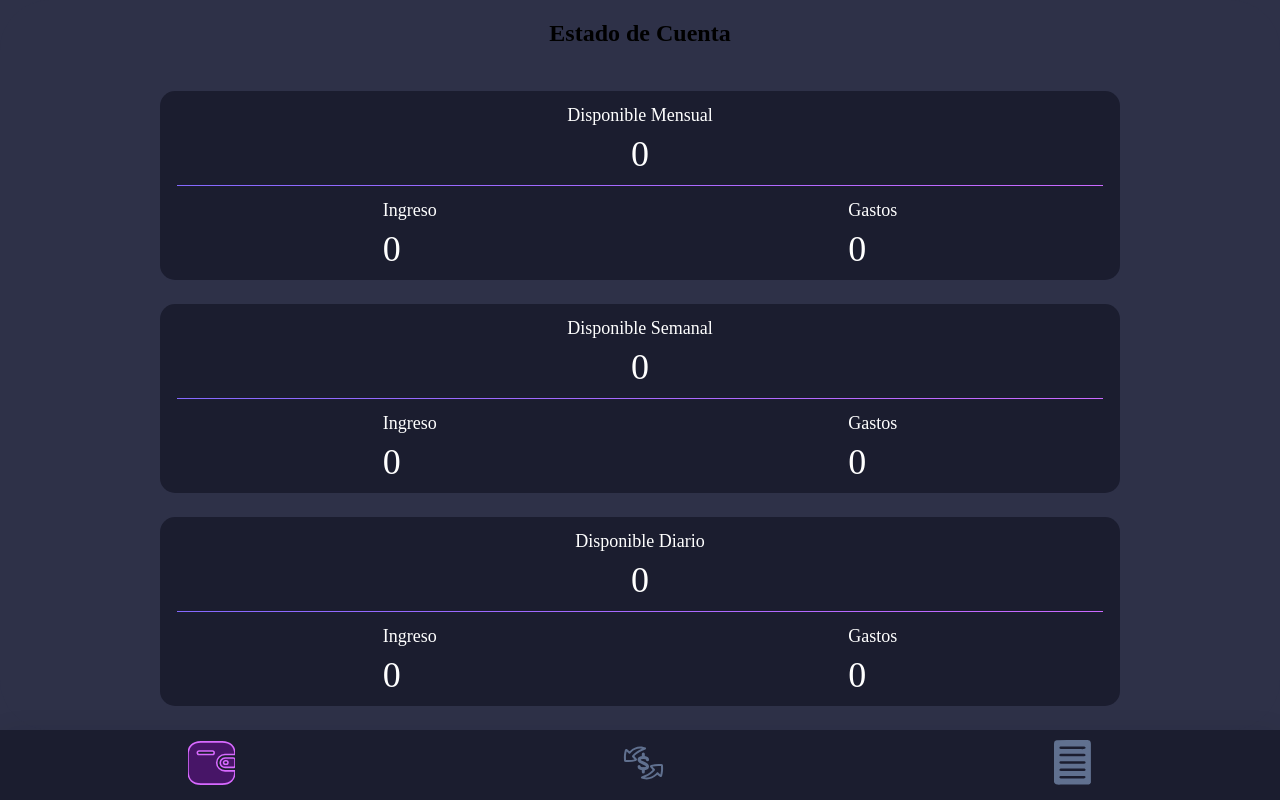
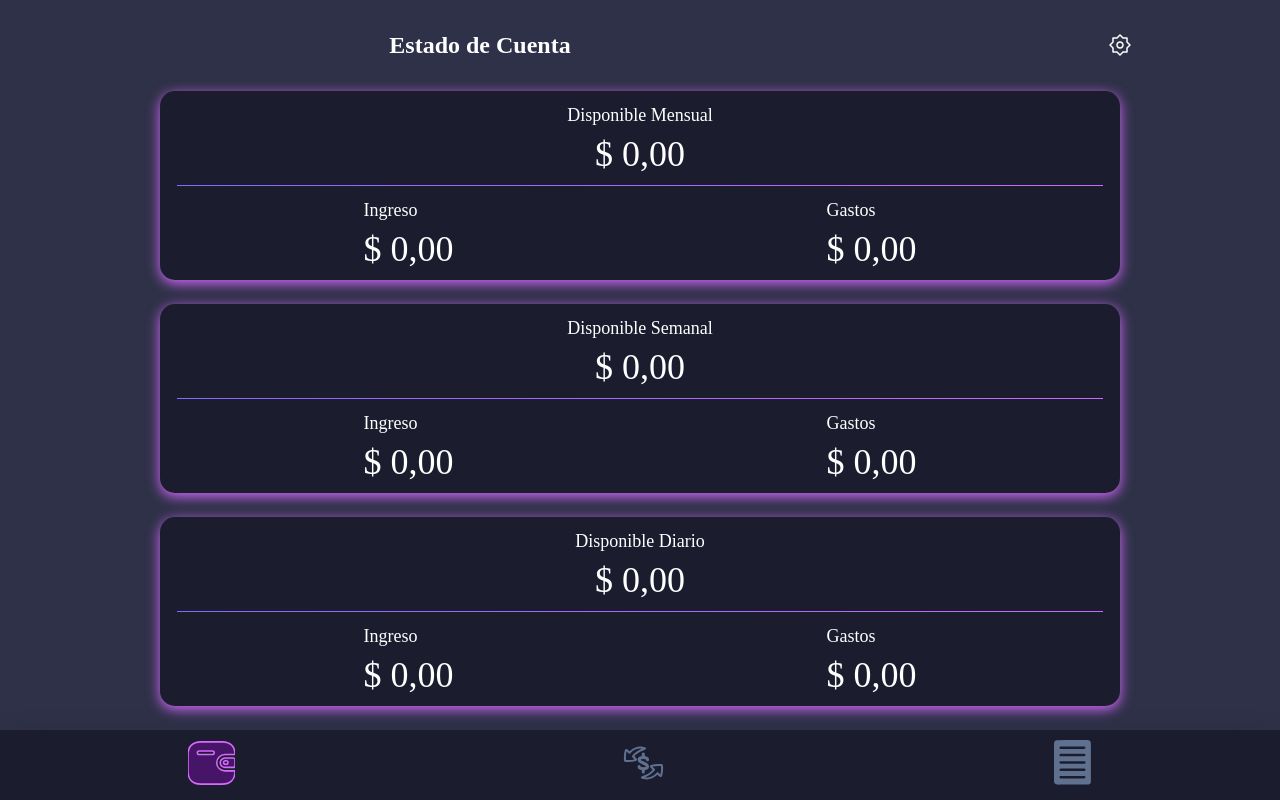
Before and after one commit to juanpa77/App_Control_de_Gastos, a React (Create React App) app: page / in a window 1280 px wide. Built offline with nearby package versions, Linux system fonts and the light colour scheme.

Commit message:
add formatNumber function, add touch swipe to switch views

```diff
--- a/src/components/account-sumary/accountSumary.tsx
+++ b/src/components/account-sumary/accountSumary.tsx
@@ -1,17 +1,28 @@
-
+import { ReactComponent as Config } from "./assets/config.svg";
 import { Idb } from "../../utility/IDB";
 import { Balance } from "./cardBalanse"
+import { Modal } from "../modal/modal";
+import { useModal } from "../../hooks/useModal";
 
 
 export const AccountSumary = (props: { db: Idb; })=> {
   const {db} = props;
+  const [isOpneModal, openModal, closeModal] = useModal();
 
     return (
         <div className="accountSumary">
-            <h2>Estado de Cuenta</h2>
+            <div className="accountSumary__footer">
+                <div className="accountSumary__title">
+                    <h2>Estado de Cuenta</h2>
+                </div>
+                <Config onClick={openModal}/>
+            </div>
             <Balance db={db} dateRanges='Mensual' />
             <Balance db={db} dateRanges='Semanal' />
             <Balance db={db} dateRanges='Diario' />
+            <Modal className="config" isOpenModal={isOpneModal} closeModal={closeModal}>
+
+            </Modal>
         </div>
     )
 }
--- a/src/components/account-sumary/cardBalanse.tsx
+++ b/src/components/account-sumary/cardBalanse.tsx
@@ -1,6 +1,7 @@
 import { CardData } from "./cardData";
 import { useEffect, useState } from "react";
 import { Idb } from "../../utility/IDB";
+import { formatNumber } from "../../utility/formatDate";
 
 
 export const Balance = (props: {db: Idb, dateRanges: string}) => {
@@ -26,11 +27,11 @@ export const Balance = (props: {db: Idb, dateRanges: string}) => {
     return (
         <div className="cardBalance">
             <CardData name="containerAvailable" tipeData={"Disponible "+dateRanges}
-            value={available} />
+            value={formatNumber(available)} />
             <div className="line"></div>
             <div className="containerTipeOfData">
-                <CardData name="containerIcome" tipeData="Ingreso" value={income}/>
-                <CardData name="containerExpense" tipeData="Gastos" value={expenses}/>
+                <CardData name="containerIcome" tipeData="Ingreso" value={formatNumber(income)}/>
+                <CardData name="containerExpense" tipeData="Gastos" value={formatNumber(expenses)}/>
             </div>
         </div>
     )
--- a/src/components/account-sumary/cardData.tsx
+++ b/src/components/account-sumary/cardData.tsx
@@ -1,5 +1,5 @@
 
-export const CardData = (props: { name: string; value: number; tipeData: string; }) => {
+export const CardData = (props: { name: string; value: string; tipeData: string; }) => {
     const {name, value, tipeData} = props;
 
     return(
--- a/src/components/add-new-transaction/add-Transaction.tsx
+++ b/src/components/add-new-transaction/add-Transaction.tsx
@@ -1,8 +1,8 @@
 import { ReactComponent as Check } from '../modal/check-icon.svg'
+import { ReactComponent as Send } from '../../asset/icons/send.svg'
 import { formatDate, splitDate } from "../../utility/formatDate";
 import { Idb } from "../../utility/IDB";
 import { PrimaryButton } from "../primary-button"
-import { ReactComponent as Send } from '../../asset/icons/send.svg'
 import { useState, MouseEvent, ChangeEvent, useEffect } from "react"
 import { useLocation } from "react-router-dom";
 import { nanoid } from "nanoid";
--- a/src/components/layout.tsx
+++ b/src/components/layout.tsx
@@ -2,7 +2,7 @@
 import { ReactComponent as Wallet } from '../asset/icons/wallet.svg';
 import { ReactComponent as Transaction } from '../asset/icons/transaction.svg';
 import { ReactComponent as List } from '../asset/icons/list.svg'
-import { NavLink, Outlet } from 'react-router-dom';
+import { NavLink, Outlet, useLocation, useNavigate } from 'react-router-dom';
 import { TouchEvent, useState } from 'react';
 
 
@@ -10,8 +10,14 @@ export const Layout = ()=>{
     const active = ({isActive}: {isActive: boolean})=> isActive? 'active' : 'inactive';
     const [touchStart, setTouchStart] = useState<number | null>(null);
     const [touchEnd, setTouchEnd] = useState<number | null>(null);
+    const navigate = useNavigate();
+    const location = useLocation();
+    const minSwipeDistance = 50;
 
-    const minSwipeDistance = 50;
+    const goTo = (path: string)=> {
+        console.log(location.pathname);
+        if (location.pathname === '/') navigate(path)
+    }
 
     const onTouchStart = (e: TouchEvent)=> {
         setTouchEnd(null);
@@ -25,7 +31,11 @@ export const Layout = ()=>{
         const distance = touchStart - touchEnd;
         const isLeftSwipe = distance > minSwipeDistance;
         const isRightSwipe = distance < -minSwipeDistance;
-        if (isLeftSwipe || isRightSwipe) console.log('swipe', isLeftSwipe? 'left':'right')
+        if (isLeftSwipe || isRightSwipe) {
+            if (location.pathname === '/') isLeftSwipe? goTo('/transaction') : goTo('/');
+            if (location.pathname === '/transaction') isLeftSwipe? goTo('/transaction-list') : goTo('/');
+            if (location.pathname === '/transaction-list') isLeftSwipe? goTo('/transaction-list') : goTo('/transaction');
+        }
     }
 
     return (
--- a/src/components/transaction-list/screen-transaction-list.tsx
+++ b/src/components/transaction-list/screen-transaction-list.tsx
@@ -1,3 +1,5 @@
+import { ReactComponent as Edit } from "./icons/edit.svg";
+import { ReactComponent as RecycleBin } from "./icons/recycle-bin.svg";
 import { useEffect, useState } from "react";
 import { useModal } from "../../hooks/useModal";
 import { TransactionData } from "../add-new-transaction/add-Transaction";
@@ -5,8 +7,6 @@ import { Modal } from "../modal/modal";
 import { NavbarFilter } from "./filter-navbar";
 import { CardTransaction } from "./transaction-item";
 import { TransactionListDb } from "./transactionList";
-import { ReactComponent as Edit } from "./icons/edit.svg";
-import { ReactComponent as RecycleBin } from "./icons/recycle-bin.svg";
 import { useNavigate } from "react-router-dom";
 
 export const TransactionList = ({transactionList}: {transactionList: TransactionListDb})=> {
--- a/src/components/transaction-list/transaction-item.tsx
+++ b/src/components/transaction-list/transaction-item.tsx
@@ -1,5 +1,5 @@
 
-import { splitDate } from '../../utility/formatDate'
+import { formatNumber, splitDate } from '../../utility/formatDate'
 import { TransactionData } from '../add-new-transaction/add-Transaction'
 import { ReactComponent as EditIcon } from './icons/editIcon.svg'
 interface Props {
@@ -13,7 +13,7 @@ export const CardTransaction = ({transaction, openModal, setTransaction}: Props)
     const [dia, mes, ano] = splitDate(transaction.date)
     return (
         <>
-            <div className="card__transaction-amount">${transaction.amount}</div>
+            <div className="card__transaction-amount">{formatNumber(transaction.amount)}</div>
                 <div className="card__transaction-category">{transaction.category}</div>
                 <div className="card__transaction-date">{`${dia}/${mes}`}</div>
                 <div className="editIcon">
--- a/src/components/transaction-list/transaction-list-itm.css
+++ b/src/components/transaction-list/transaction-list-itm.css
@@ -59,12 +59,11 @@ ol {
     justify-items: center;
 }
 
-
-
 .card__transaction {
     display: grid;
     grid-template-areas: 'US US OP OP I'
                          'US US DD DD I';
+    min-height: 150px;
 }
 
 .card__transaction-edit {
--- a/src/style/App.css
+++ b/src/style/App.css
@@ -18,6 +18,20 @@
   /* border-radius: 50px; */
 }
 
+
+.accountSumary__footer {
+  display: grid;
+  color: white;
+  grid-template-columns: 3fr 1fr;
+  width: 100%;
+  justify-content: center;
+  align-items: center;
+  justify-items: center;
+}
+.accountSumary__title {
+  color: white;
+  align-self: center;
+}
 .accountSumary {
   display: grid;
   grid-template-columns: 1fr;
@@ -36,6 +50,7 @@
   padding: 0 17px;
   background: #1B1D2F;
   color: white;
+  box-shadow: 0px 3.17984px 12.7194px #d769ff;
   border-radius: 15px;
   font-family: 'Avenir';
   font-style: normal;
--- a/src/utility/formatDate.ts
+++ b/src/utility/formatDate.ts
@@ -8,3 +8,12 @@ export const splitDate = (date: string)=> {
     const formatDate = date.split('-').reverse()
     return formatDate
 }
+
+
+export const formatNumber = (number: number)=> {
+    return new Intl.NumberFormat('es-ar', {
+        style: 'currency',
+        currency: 'ARS',
+        minimumFractionDigits: 2
+    }).format(number);
+}
```
Also changed, not shown: src/components/account-sumary/assets/config.svg (added).
